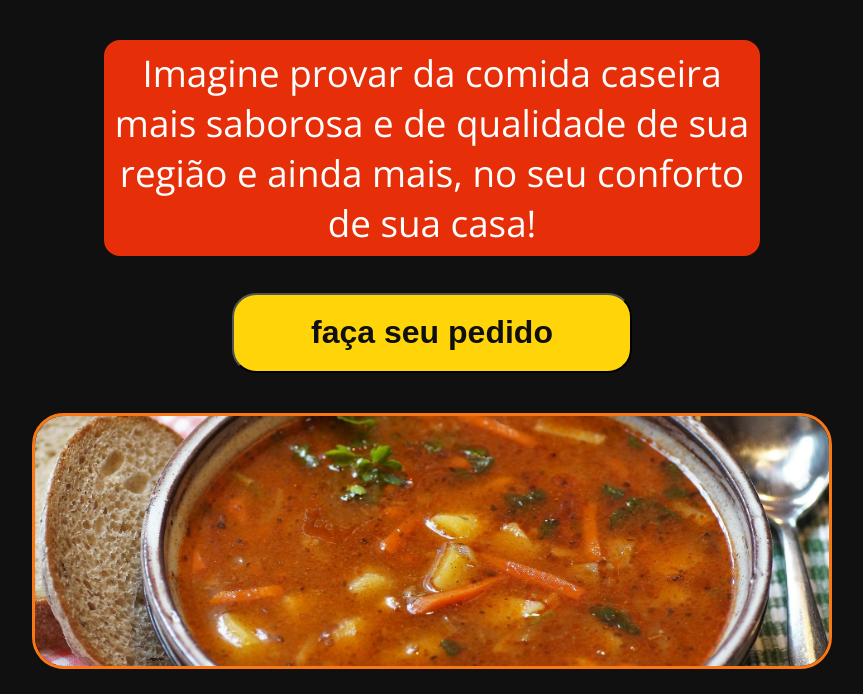
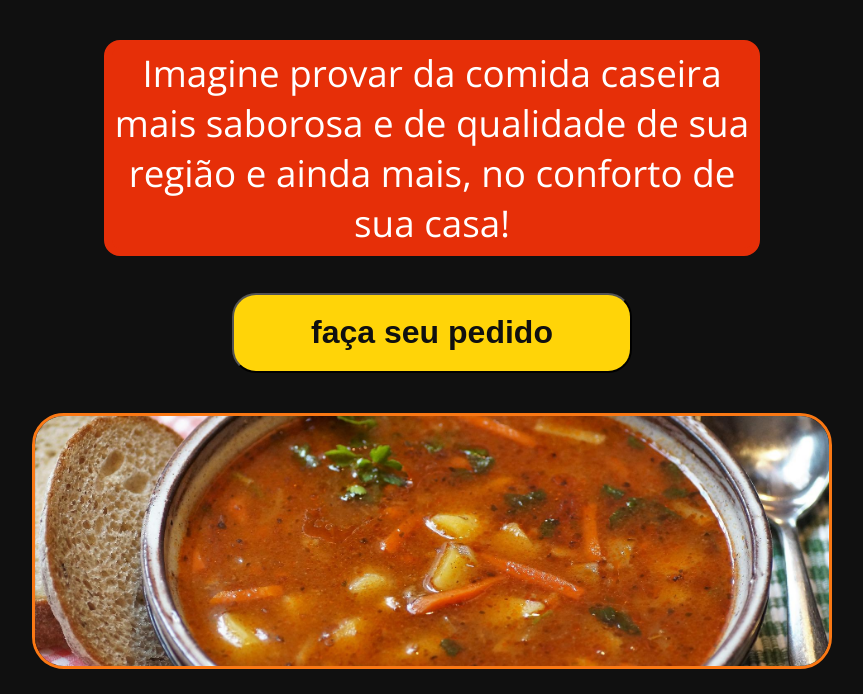
Before and after one commit to XxADSONxX/landingPage-Food, a plain HTML site: page index.html in a window 1280 px wide. Shown: the part 106-800 px from the top of the page, without its empty margins (208-1071 px from the left). Drawn offline with nearby package versions, Linux system fonts and the light colour scheme.

Commit message:
edição do texto

```diff
--- a/index.html
+++ b/index.html
@@ -19,7 +19,7 @@
     <div class="texto">
         <h3>
             Imagine provar da comida caseira mais saborosa e de qualidade de sua região
-            e ainda mais, no seu conforto de sua casa!
+            e ainda mais, no conforto de sua casa!
         </h3>
     </div>
     <div class="btn">
```
